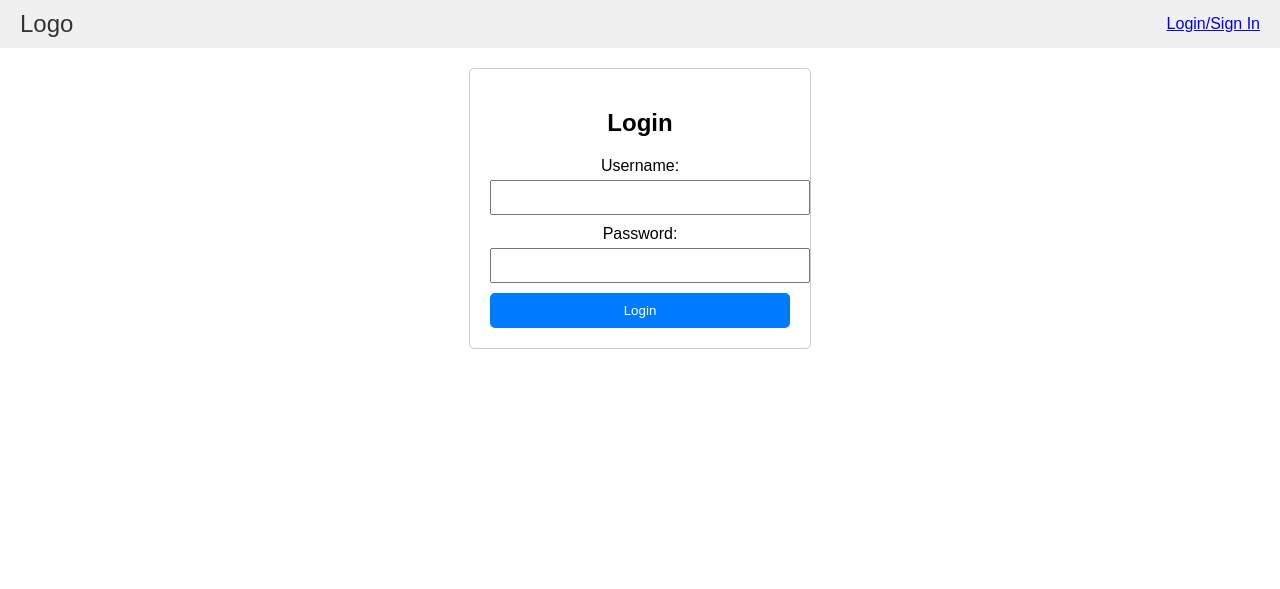
After one commit to Aitzha/eLearning, a Django app: page /login/ in a window 1280 px wide. The commit adds this page. Shown: the top 589 px of the page. Run offline with Django 5.2, Linux system fonts and the light colour scheme.

Commit message:
Implement logout logic and login page

```diff
--- a/eLearning/settings.py
+++ b/eLearning/settings.py
@@ -121,7 +121,7 @@ USE_TZ = True
 STATIC_URL = 'static/'
 
 STATICFILES_DIRS = [
-    BASE_DIR / "static",
+    BASE_DIR / "learning_platform/static",
 ]
 
 # Default primary key field type
--- a/learning_platform/api.py
+++ b/learning_platform/api.py
@@ -45,4 +45,4 @@ class LogoutView(views.APIView):
 
     def post(self, request):
         logout(request)
-        return Response()
+        return Response({'message': 'Logged out successfully'}, status=status.HTTP_200_OK)
--- a/learning_platform/static/css/style.css
+++ b/learning_platform/static/css/style.css
@@ -90,3 +90,35 @@ footer {
     border-radius: 50%;
     margin-bottom: 20px;
 }
+
+
+.auth-form {
+    max-width: 300px;
+    margin: auto;
+    padding: 20px;
+    border: 1px solid #ccc;
+    border-radius: 5px;
+}
+
+.auth-form label {
+    display: block;
+    margin-bottom: 5px;
+}
+
+.auth-form input[type="text"],
+.auth-form input[type="password"],
+.auth-form input[type="email"] {
+    width: 100%;
+    padding: 8px;
+    margin-bottom: 10px;
+}
+
+.auth-form button {
+    width: 100%;
+    padding: 10px;
+    background-color: #007BFF;
+    color: white;
+    border: none;
+    border-radius: 5px;
+    cursor: pointer;
+}
--- a/learning_platform/static/js/app.js
+++ b/learning_platform/static/js/app.js
@@ -1,3 +1,4 @@
+// Handle header
 document.addEventListener('DOMContentLoaded', function() {
     const userMenu = document.querySelector('.user-menu');
     const isLoggedIn = userMenu.getAttribute('data-logged-in') === 'true';
@@ -9,7 +10,7 @@ document.addEventListener('DOMContentLoaded', function() {
                 <button class="dropbtn">${username}</button>
                 <div class="dropdown-content">
                     <a href="/profile">Profile</a>
-                    <a href="#" onclick="logout()" style="color: red;">Logout</a>
+                    <a href="/logout" style="color: red;">Logout</a>
                 </div>
             </div>
         `;
@@ -18,7 +19,26 @@ document.addEventListener('DOMContentLoaded', function() {
     }
 });
 
-function logout() {
-    console.log('Logout logic here');
-    // Add logout functionality
-}
+
+// // Handle Login
+// document.getElementById('login-form').addEventListener('submit', function(event) {
+//     event.preventDefault();
+//     const username = document.getElementById('username').value;
+//     const password = document.getElementById('password').value;
+//
+//     fetch('/api/login/', {
+//         method: 'POST',
+//         headers: {
+//             'Content-Type': 'application/json',
+//         },
+//         body: JSON.stringify({ username, password })
+//     }).then(response => response.json())
+//       .then(data => {
+//           if (data.token) {
+//               localStorage.setItem('token', data.token);
+//               window.location.href = '/'; // Redirect to home on success
+//           } else {
+//               alert('Login failed!');
+//           }
+//       });
+// });
--- /dev/null
+++ b/learning_platform/templates/login.html
@@ -0,0 +1,19 @@
+{% extends 'base.html' %}
+{% load static %}
+
+{% block title %}Login{% endblock %}
+
+{% block content %}
+<div class="auth-form">
+    <h2>Login</h2>
+    <form id="login-form">
+        <label for="username">Username:</label>
+        <input type="text" id="username" name="username" required>
+
+        <label for="password">Password:</label>
+        <input type="password" id="password" name="password" required>
+
+        <button type="submit">Login</button>
+    </form>
+</div>
+{% endblock %}
--- a/learning_platform/urls.py
+++ b/learning_platform/urls.py
@@ -1,6 +1,6 @@
 from django.urls import path
-from .api import ProfileView, RegisterView, LoginView, LogoutView
-from .views import index, profile
+from .api import *
+from .views import *
 
 urlpatterns = [
     path('api/profile/', ProfileView.as_view(), name='api_profile'),
@@ -9,5 +9,7 @@ urlpatterns = [
     path('api/logout/', LogoutView.as_view(), name='api_logout'),
 
     path('', index, name='index'),
-    path('profile/', profile, name='profile')
+    path('profile/', profile, name='profile'),
+    path('login/', login, name='login'),
+    path('logout/', user_logout, name='logout')
 ]
--- a/learning_platform/views.py
+++ b/learning_platform/views.py
@@ -1,5 +1,6 @@
 from django.shortcuts import render
-
+from django.http import HttpResponseRedirect
+from django.contrib.auth import logout
 
 def index(request):
     return render(request, 'index.html', {
@@ -11,3 +12,11 @@ def index(request):
 def profile(request):
     # You can add more logic here to fetch user-specific data
     return render(request, 'profile.html', {'user': request.user})
+
+
+def login(request):
+    return render(request, 'login.html')
+
+def user_logout(request):
+    logout(request)
+    return HttpResponseRedirect('../')
```
Also changed, not shown: db.sqlite3, learning_platform/static/images/logo.png (added).
